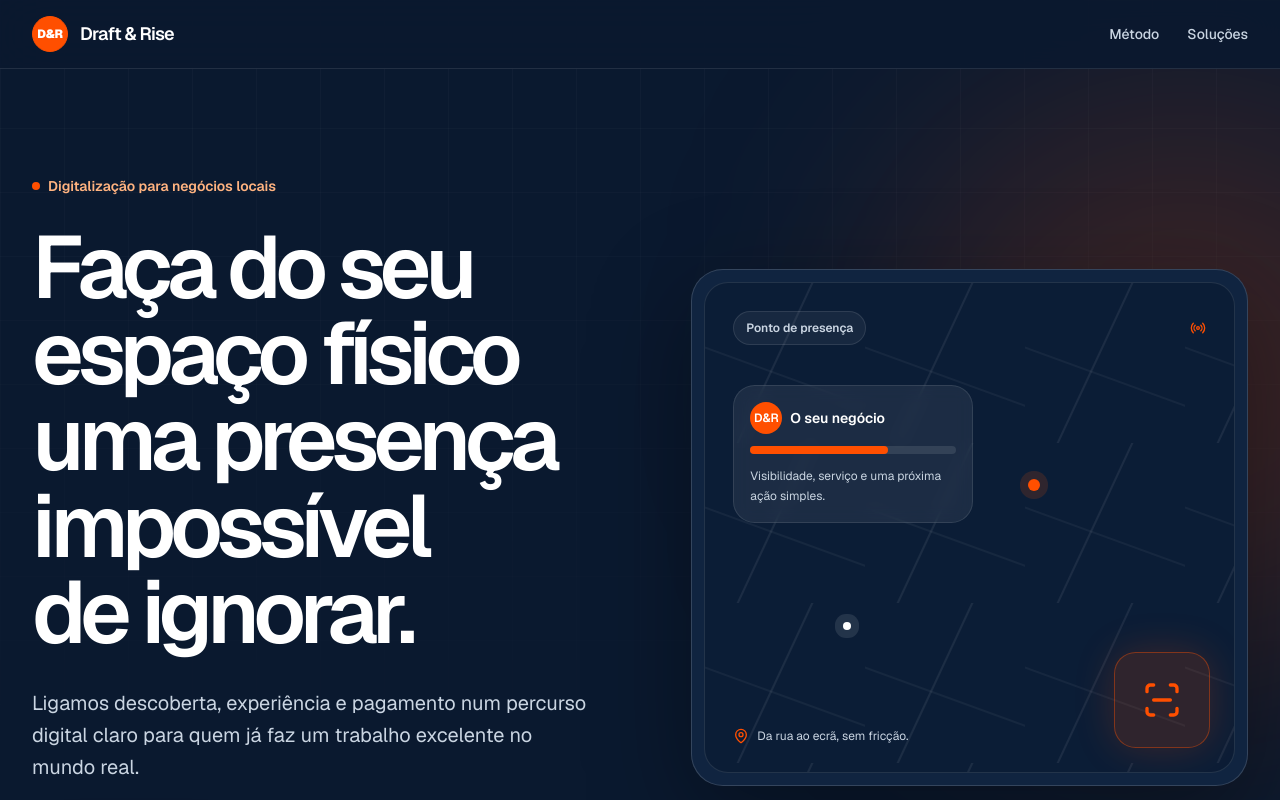
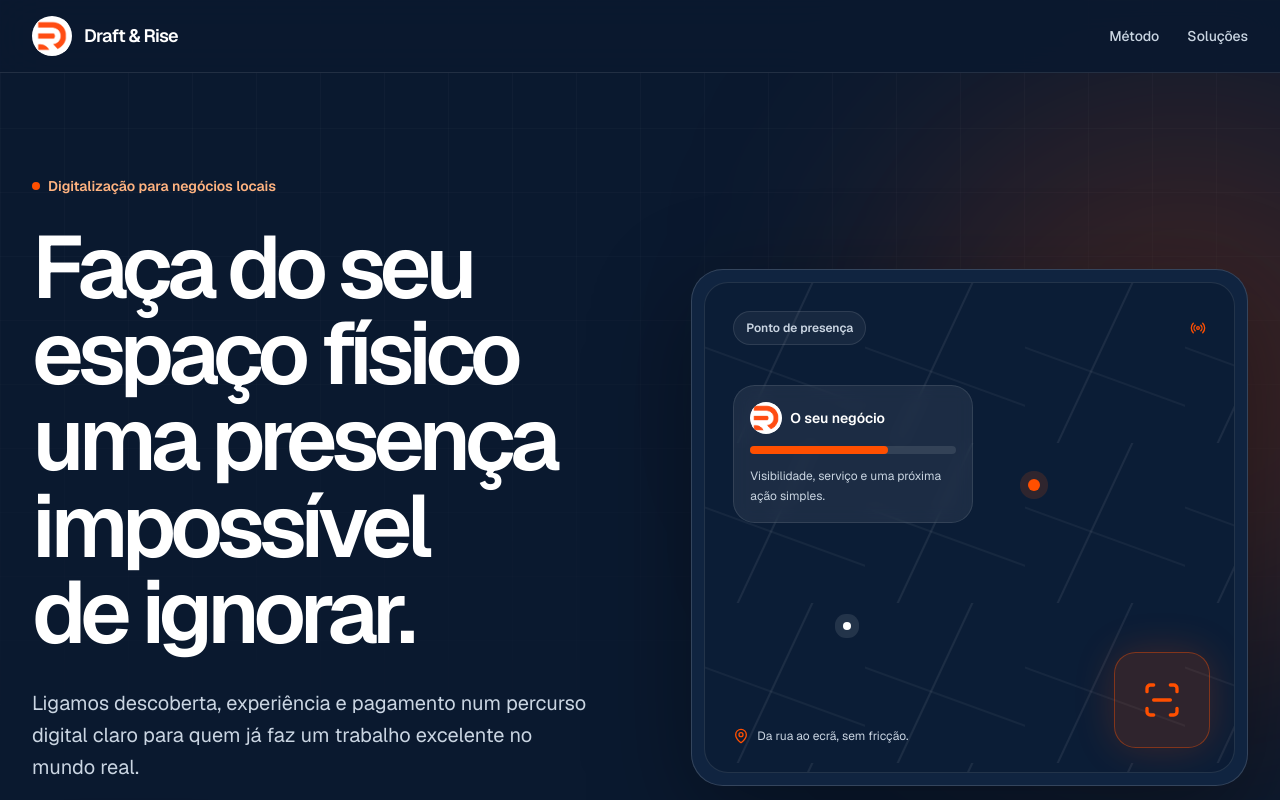
Before and after one commit to goncalvesaydan-hue/draft-rise-site, a Next.js app: page / in a window 1280 px wide. Shown: the top 800 px of the page. Built offline with nearby package versions, Linux system fonts and the light colour scheme.

Commit message:
feat: add official brand mark

```diff
--- a/src/components/Footer.tsx
+++ b/src/components/Footer.tsx
@@ -1,4 +1,5 @@
 import React from 'react';
+import Image from 'next/image';
 export default function Footer() {
   return (
     <footer className="relative overflow-hidden bg-secondary px-5 pb-9 pt-20 text-white md:px-8">
@@ -22,9 +23,9 @@ export default function Footer() {
         <div className="grid gap-12 pt-2 md:grid-cols-3">
           <div className="flex flex-col gap-4">
             <div className="flex items-center gap-2 mb-2">
-              <div className="w-6 h-6 bg-primary rounded flex items-center justify-center font-bold text-white text-xs">
-                D&R
-              </div>
+              <span className="grid size-8 place-items-center overflow-hidden rounded-md bg-white p-0.5">
+                <Image src="/brand/draft-rise-mark.png" alt="" width={600} height={600} className="size-full object-contain" />
+              </span>
               <span className="font-heading font-bold text-lg tracking-tight">
                 Draft & Rise
               </span>
--- a/src/components/Hero.tsx
+++ b/src/components/Hero.tsx
@@ -1,4 +1,5 @@
 import React from 'react';
+import Image from 'next/image';
 import Link from 'next/link';
 import { ArrowDownRight, MapPin, Radio, ScanLine } from 'lucide-react';
 import { Button } from '@/components/ui/button';
@@ -36,7 +37,7 @@ export default function Hero() {
             <div aria-hidden="true" className="absolute inset-0 opacity-40 map-grid" />
             <div className="relative flex items-center justify-between text-xs font-semibold text-slate-300"><span className="rounded-full border border-white/10 bg-white/5 px-3 py-2">Ponto de presença</span><Radio className="size-4 text-primary" /></div>
             <div className="relative mt-10 max-w-[15rem] rounded-2xl border border-white/10 bg-white/[0.07] p-4 backdrop-blur">
-              <div className="flex items-center gap-2 text-sm font-semibold"><span className="grid size-8 place-items-center rounded-full bg-primary text-xs">D&amp;R</span> O seu negócio</div>
+              <div className="flex items-center gap-2 text-sm font-semibold"><span className="grid size-8 place-items-center overflow-hidden rounded-full bg-white p-0.5"><Image src="/brand/draft-rise-mark.png" alt="" width={600} height={600} className="size-full object-contain" /></span> O seu negócio</div>
               <div className="mt-3 h-2 rounded-full bg-white/10"><div className="h-full w-2/3 rounded-full bg-primary" /></div>
               <p className="mt-3 text-xs leading-5 text-slate-300">Visibilidade, serviço e uma próxima ação simples.</p>
             </div>
--- a/src/components/Navbar.tsx
+++ b/src/components/Navbar.tsx
@@ -1,11 +1,14 @@
 import React from 'react';
+import Image from 'next/image';
 
 export default function Navbar() {
   return (
     <nav aria-label="Navegação principal" className="fixed inset-x-0 top-0 z-50 border-b border-white/10 bg-secondary/90 px-5 py-4 text-white backdrop-blur-xl md:px-8">
       <div className="mx-auto flex max-w-7xl items-center justify-between">
         <a href="#main-content" className="flex items-center gap-3 rounded-sm focus-visible:outline-none focus-visible:ring-2 focus-visible:ring-primary focus-visible:ring-offset-4 focus-visible:ring-offset-secondary">
-          <span className="grid size-9 place-items-center rounded-full border border-primary bg-primary text-xs font-black tracking-tight text-white">D&R</span>
+          <span className="grid size-10 place-items-center overflow-hidden rounded-full bg-white p-1">
+            <Image src="/brand/draft-rise-mark.png" alt="" width={600} height={600} className="size-full object-contain" priority />
+          </span>
           <span className="font-heading text-lg font-semibold tracking-[-0.04em]">Draft &amp; Rise</span>
         </a>
         <div className="hidden items-center gap-7 text-sm font-medium text-slate-300 md:flex">
--- a/src/components/Tangibility.tsx
+++ b/src/components/Tangibility.tsx
@@ -1,4 +1,5 @@
 import React from 'react';
+import Image from 'next/image';
 import { CreditCard, Star, Smartphone } from 'lucide-react';
 
 export default function Tangibility() {
@@ -86,7 +87,7 @@ export default function Tangibility() {
                <div className="absolute inset-0 bg-primary/20 rounded-full blur-3xl animate-pulse" />
                <div className="relative z-10 w-full h-full rounded-3xl border border-white/10 bg-white/5 backdrop-blur-md flex items-center justify-center p-12 text-center">
                   <div>
-                    <div className="mx-auto mb-6 grid size-20 place-items-center rounded-2xl bg-primary text-3xl font-black shadow-lg shadow-primary/40">D&amp;R</div>
+                    <div className="mx-auto mb-6 grid size-20 place-items-center overflow-hidden rounded-2xl bg-white p-2 shadow-lg shadow-primary/40"><Image src="/brand/draft-rise-mark.png" alt="" width={600} height={600} className="size-full object-contain" /></div>
                     <h3 className="text-2xl font-bold mb-2">O próximo nível, bem desenhado.</h3>
                     <p className="text-slate-400">Cada interação deve tornar o negócio mais fácil de escolher.</p>
                   </div>
```
Also changed, not shown: public/brand/draft-rise-mark.png (added).
